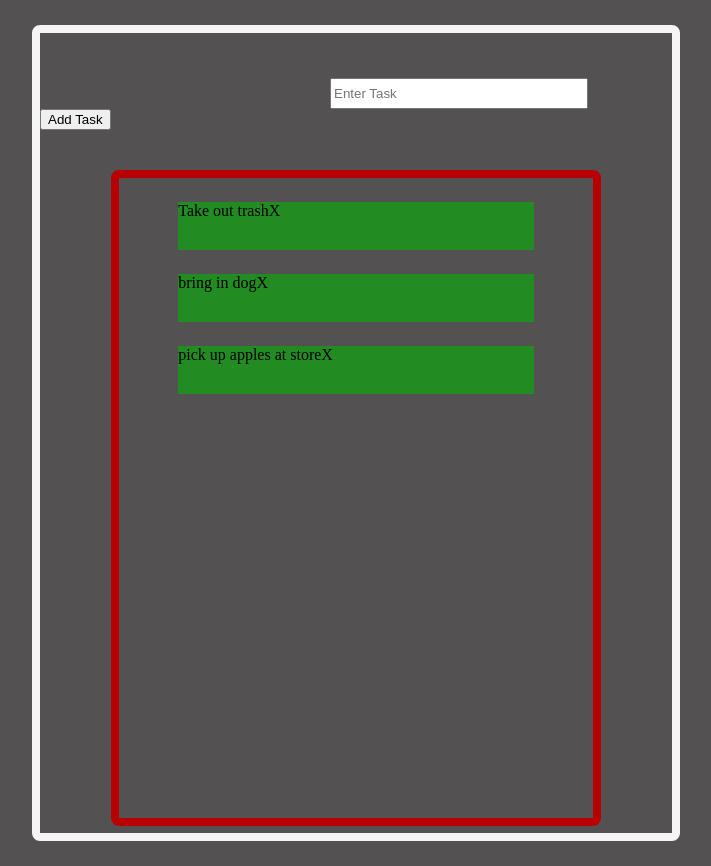
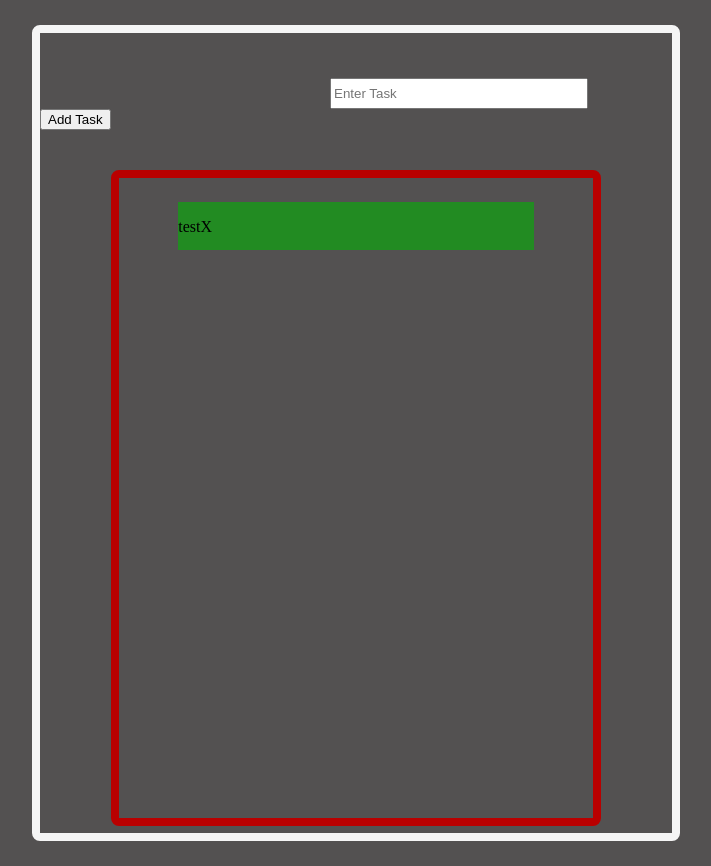
Before and after one commit to Rzavala414/react-todo-list, a React (Create React App) app: page / in a window 1280 px wide. Shown: the whole page, without its empty margins (284-995 px from the left). Built offline with nearby package versions, Linux system fonts and the light colour scheme.

Commit message:
able to delete task from list

```diff
--- a/src/Components/App/App.js
+++ b/src/Components/App/App.js
@@ -6,22 +6,39 @@ class App extends React.Component{
   constructor(props){
     super(props)
     this.state = {
-      taskList: ['Take out trash', 'bring in dog', 'pick up apples at store']
+      taskList: ['test']
     }
 
     this.getTask = this.getTask.bind(this);
+    this.removeTask = this.removeTask.bind(this);
   }
 
+  // Gets the task given in the input add to taskList state
   getTask(task){
+    //Grabs old list
     let taskList = this.state.taskList;
+    //adds new task to old list
     let  updatedTaskList = taskList.push(task);
+    // sets new state with updated task list
     this.setState({tasks: updatedTaskList})
+  }
+
+  // Removes the task selected from the taskList state
+  removeTask(task){
+    //Grabs old list
+    let currentTaskList = this.state.taskList;
+    //Filters through old list and creates new array without finished task
+    let updatedTaskList = currentTaskList.filter(tasks => tasks !== task)
+    // sets new state with updated task list
+    this.setState({taskList: updatedTaskList})
   }
 
   render(){
     return(
       <div>
-        <Tasksbox tasks={this.state.taskList} getTask={this.getTask}/>
+        <Tasksbox tasks={this.state.taskList}
+                  getTask={this.getTask}
+                  onRemove={this.removeTask}/>
       </div>
     )
   }
--- a/src/Components/Task/Task.js
+++ b/src/Components/Task/Task.js
@@ -3,13 +3,22 @@ import './Task.css';
 
 // Creates a task
 export default class Task extends React.Component{
+    constructor(props){
+        super(props)
+
+        this.removeTask = this.removeTask.bind(this);
+    }
+
+    removeTask(){
+        this.props.onRemove(this.props.task)
+    }
 
     render(){
 
         return(
             <div className='task'>
-                {this.props.task}
-                <span>X</span>
+               <p>{this.props.task}</p>
+                <span onClick={this.removeTask}>X</span>
             </div>
         )
 
--- a/src/Components/TaskContainer/TaskContainer.js
+++ b/src/Components/TaskContainer/TaskContainer.js
@@ -9,8 +9,11 @@ export default class TaskContainer extends React.Component{
         return(
             <div className="task-container">
                {
-                 this.props.tasks && this.props.tasks.map((task, id) => {
-                      return <Task key={id} task={task}/>
+                this.props.tasks.map((task, id) => {
+
+                      return <Task key={id}
+                                   task={task}
+                                   onRemove={this.props.onRemove}/>
                   })
                 }
             </div>
--- a/src/Components/Tasksbox/Tasksbox.js
+++ b/src/Components/Tasksbox/Tasksbox.js
@@ -7,7 +7,7 @@ export default class Tasksbox extends React.Component{
     constructor(props){
         super(props)
         this.state = {
-            task: 'Enter Task'
+            task: ''
         }
 
         this.onClick = this.onClick.bind(this);
@@ -26,10 +26,11 @@ export default class Tasksbox extends React.Component{
     render(){
         return(
             <div className="container">
-                <input type='text' placeholder={this.state.task} onChange={this.onChange} ></input>
+                <input type='text' placeholder='Enter Task' onChange={this.onChange} ></input>
                 <button onClick={this.onClick}>Add Task</button>
 
-                <TaskContainer tasks={this.props.tasks}/>
+                <TaskContainer tasks={this.props.tasks}
+                               onRemove={this.props.onRemove}/>
             </div>
         )
     }
```
